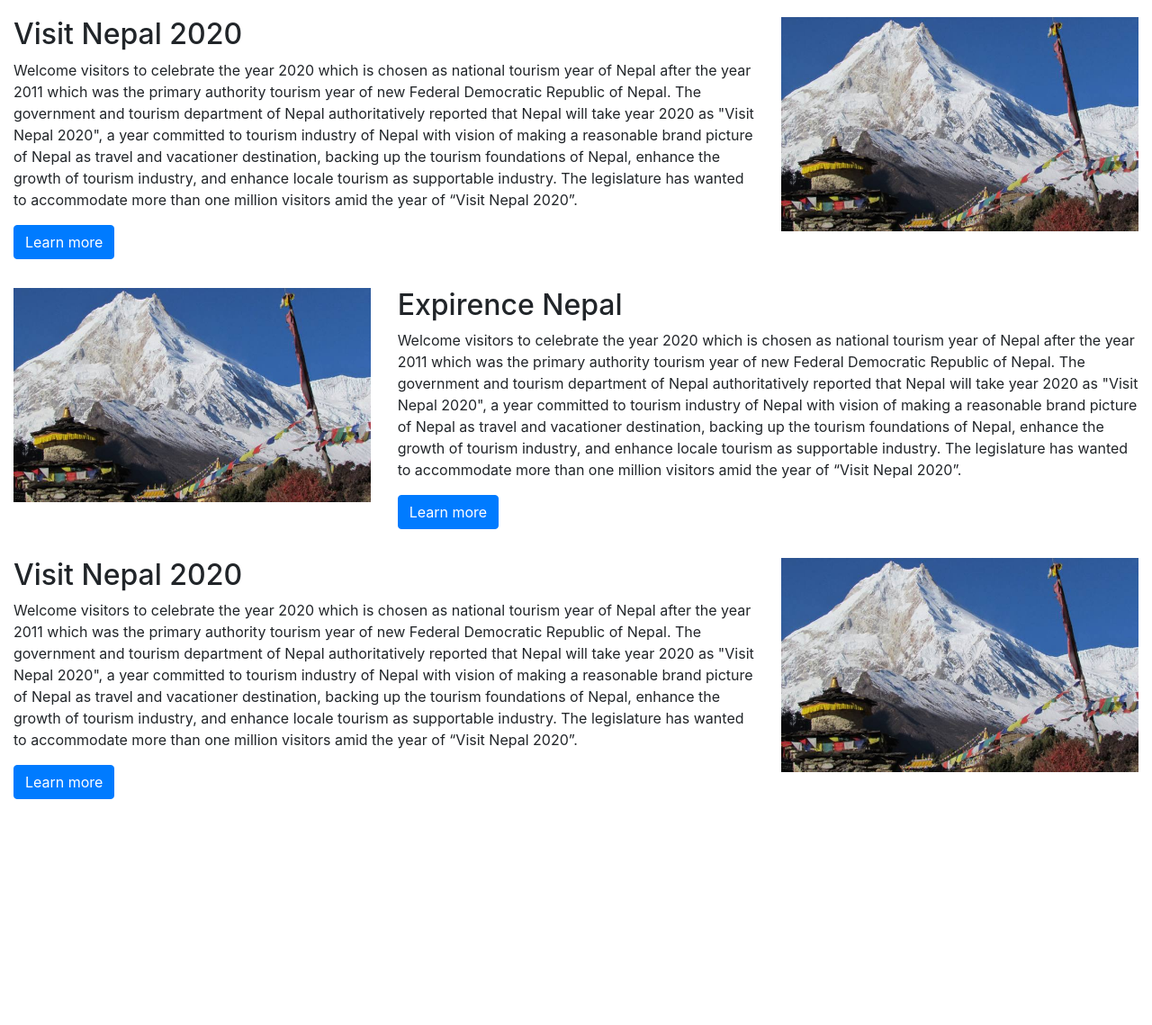
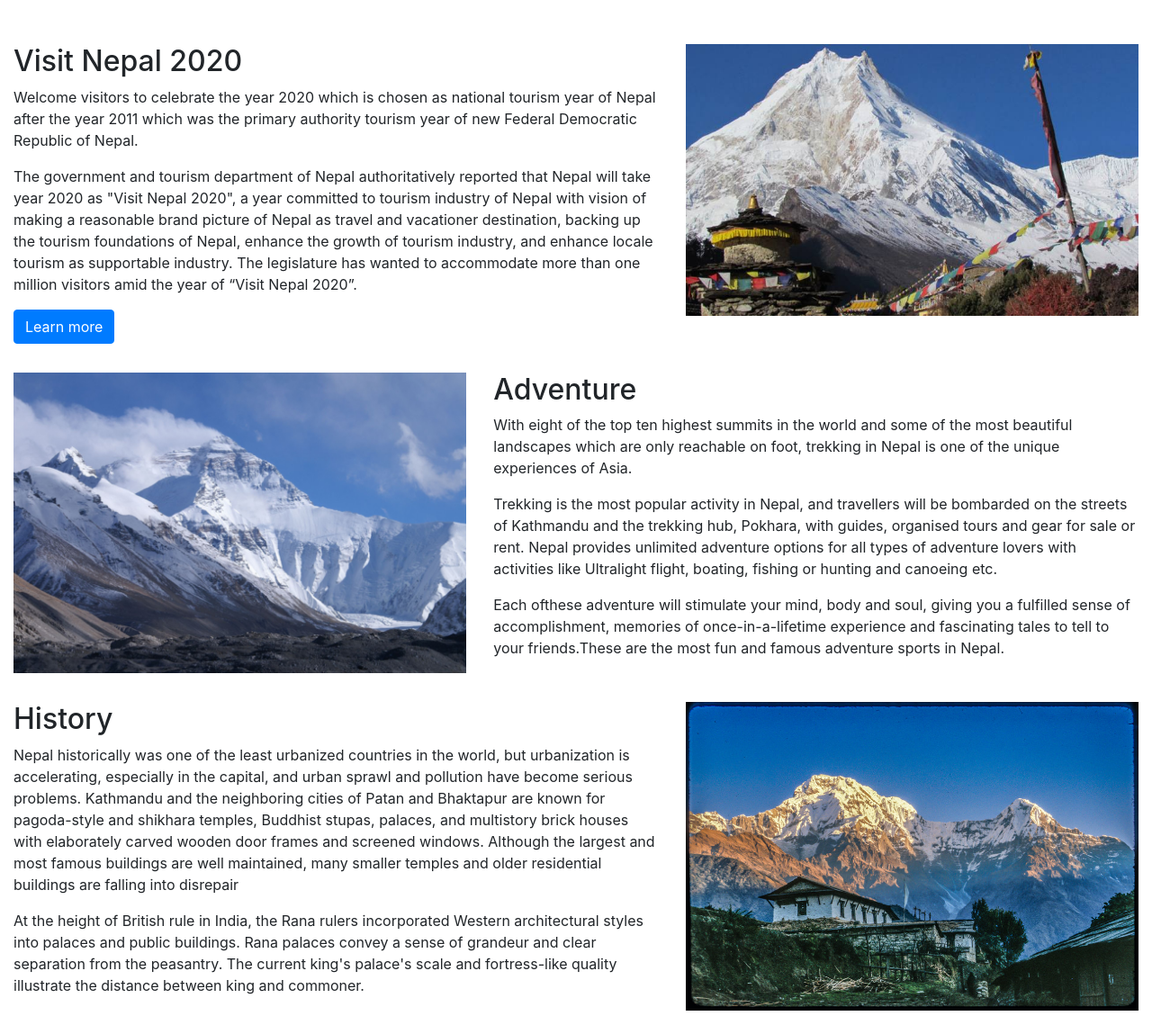
Before and after one commit to OjeshManandhar/Experience-Nepal-Homepage, a plain HTML site: page index.html in a window 1280 px wide. Shown: the part 795-1934 px from the top of the page at 90% size. Before the commit the page ends 1699 px from the top, so only its background shows below. Drawn offline with nearby package versions, Linux system fonts and the light colour scheme.

Commit message:
Complete two column section

```diff
--- a/index.html
+++ b/index.html
@@ -55,7 +55,7 @@
 
         <!-- Nav bar from getbootstrap.com-->
         <nav class="navbar navbar-expand-sm bg-dark navbar-dark sticky-top">
-            <a class="navbar-brand" href="#">Navbar</a>
+            <a class="navbar-brand" href="#">Expirence Nepal</a>
 
             <button class="navbar-toggler" type="button" data-toggle="collapse" data-target="#navbarToggler" aria-controls="navbarToggler" aria-expanded="false" aria-label="Toggle navigation">
                 <span class="navbar-toggler-icon"></span>
@@ -80,7 +80,7 @@
             </div>
         </nav>
 
-        <!-- Image Slider -->
+        <!-- Carousel -->
         <div id="slides" class="carousel slide" data-ride="carousel">
             <!-- Bottom Navigation -->
             <ul class="carousel-indicators">
@@ -125,58 +125,69 @@
         <div id="about" class="container-fluid padding two-column">
             <!-- 1st row -->
             <div class="row padding">
-                <div class="col-md-12 col-lg-8">
+                <div class="col-md-12 col-lg-7">
                     <h2>Visit Nepal 2020</h2>
                     <p>
                         Welcome visitors to celebrate the year 2020 which is chosen as national tourism year of Nepal after the year 2011 which was
-                        the primary authority tourism year of new Federal Democratic Republic of Nepal. The government and tourism department of
-                        Nepal authoritatively reported that Nepal will take year 2020 as "Visit Nepal 2020", a year committed to tourism industry
-                        of Nepal with vision of making a reasonable brand picture of Nepal as travel and vacationer destination, backing up the
-                        tourism foundations of Nepal, enhance the growth of tourism industry, and enhance locale tourism as supportable industry.
-                        The legislature has wanted to accommodate more than one million visitors amid the year of “Visit Nepal 2020”.
+                        the primary authority tourism year of new Federal Democratic Republic of Nepal.
                     </p>
-                    <a href="#" class="btn btn-primary">Learn more</a>
+                    <p>
+                        The government and tourism department of Nepal authoritatively reported that Nepal will take year 2020 as "Visit Nepal 2020",
+                        a year committed to tourism industry of Nepal with vision of making a reasonable brand picture of Nepal as travel and
+                        vacationer destination, backing up the tourism foundations of Nepal, enhance the growth of tourism industry, and enhance
+                        locale tourism as supportable industry. The legislature has wanted to accommodate more than one million visitors amid the
+                        year of “Visit Nepal 2020”.
+                    </p>
+                    <a href="http://www.nepalvisit2020.com/" class="btn btn-primary">Learn more</a>
                 </div>
-                <div class="col-md-12 col-lg-4">
+                <div class="col-md-12 col-lg-5">
                     <img class="img-fluid" src="./images/two column/row1.jpg">
                 </div>
             </div>
 
             <!-- 2nd row -->
             <div class="row padding">
-                <div class="col-md-12 col-lg-4">
-                    <img class="img-fluid" src="./images/two column/row1.jpg">
+                <div class="col-md-12 order-md-2 col-lg-5 order-lg-1">
+                    <img class="img-fluid" src="./images/two column/row2.jpg">
                 </div>
-                <div class="col-md-12 col-lg-8">
-                    <h2>Expirence Nepal</h2>
+                <div class="col-md-12 order-md-1 col-lg-7 order-lg-2">
+                    <h2>Adventure</h2>
                     <p>
-                        Welcome visitors to celebrate the year 2020 which is chosen as national tourism year of Nepal after the year 2011 which was
-                        the primary authority tourism year of new Federal Democratic Republic of Nepal. The government and tourism department of
-                        Nepal authoritatively reported that Nepal will take year 2020 as "Visit Nepal 2020", a year committed to tourism industry
-                        of Nepal with vision of making a reasonable brand picture of Nepal as travel and vacationer destination, backing up the
-                        tourism foundations of Nepal, enhance the growth of tourism industry, and enhance locale tourism as supportable industry.
-                        The legislature has wanted to accommodate more than one million visitors amid the year of “Visit Nepal 2020”.
+                        With eight of the top ten highest summits in the world and some of the most beautiful landscapes which are only reachable
+                        on foot, trekking in Nepal is one of the unique experiences of Asia.
                     </p>
-                    <a href="#" class="btn btn-primary">Learn more</a>
+                    <p>
+                        Trekking is the most popular activity in Nepal, and travellers will be bombarded on the streets of Kathmandu and the trekking
+                        hub, Pokhara, with guides, organised tours and gear for sale or rent. Nepal provides unlimited adventure options for all
+                        types of adventure lovers with activities like Ultralight flight, boating, fishing or hunting and canoeing etc.
+                    </p>
+                    <p>
+                        Each ofthese adventure will stimulate your mind, body and soul, giving you a fulfilled sense of accomplishment, memories of
+                        once-in-a-lifetime experience and fascinating tales to tell to your friends.These are the most fun and famous adventure
+                        sports in Nepal.
+                    </p>
                 </div>
             </div>
 
             <!-- 3rd row -->
             <div class="row padding">
-                <div class="col-md-12 col-lg-8">
-                    <h2>Visit Nepal 2020</h2>
+                <div class="col-md-12 col-lg-7">
+                    <h2>History</h2>
                     <p>
-                        Welcome visitors to celebrate the year 2020 which is chosen as national tourism year of Nepal after the year 2011 which was
-                        the primary authority tourism year of new Federal Democratic Republic of Nepal. The government and tourism department of
-                        Nepal authoritatively reported that Nepal will take year 2020 as "Visit Nepal 2020", a year committed to tourism industry
-                        of Nepal with vision of making a reasonable brand picture of Nepal as travel and vacationer destination, backing up the
-                        tourism foundations of Nepal, enhance the growth of tourism industry, and enhance locale tourism as supportable industry.
-                        The legislature has wanted to accommodate more than one million visitors amid the year of “Visit Nepal 2020”.
+                        Nepal historically was one of the least urbanized countries in the world, but urbanization is accelerating, especially in
+                        the capital, and urban sprawl and pollution have become serious problems. Kathmandu and the neighboring cities of Patan and
+                        Bhaktapur are known for pagoda-style and shikhara temples, Buddhist stupas, palaces, and multistory brick houses with
+                        elaborately carved wooden door frames and screened windows. Although the largest and most famous buildings are well
+                        maintained, many smaller temples and older residential buildings are falling into disrepair
                     </p>
-                    <a href="#" class="btn btn-primary">Learn more</a>
+                    <p>
+                        At the height of British rule in India, the Rana rulers incorporated Western architectural styles into palaces and public
+                        buildings. Rana palaces convey a sense of grandeur and clear separation from the peasantry. The current king's palace's scale
+                        and fortress-like quality illustrate the distance between king and commoner.
+                    </p>
                 </div>
-                <div class="col-md-12 col-lg-4">
-                    <img class="img-fluid" src="./images/two column/row1.jpg">
+                <div class="col-md-12 col-lg-5">
+                    <img class="img-fluid" src="./images/two column/row3.jpg">
                 </div>
             </div>
         </div>
--- a/style.css
+++ b/style.css
@@ -20,7 +20,7 @@ html, body {
 }
 
 #slides {
-    margin-bottom: 20px;
+    margin-bottom: 50px;
 }
 
 .carousel-inner img {
@@ -44,6 +44,10 @@ html, body {
     font-size: 200%;
     font-weight: 500;
     text-shadow: 1px 1px 10px #000;
+}
+
+#about {
+    margin-bottom: 50px;
 }
 
 
```
Also changed, not shown: images/two column/row2.jpg (added), images/two column/row3.jpg (added).
